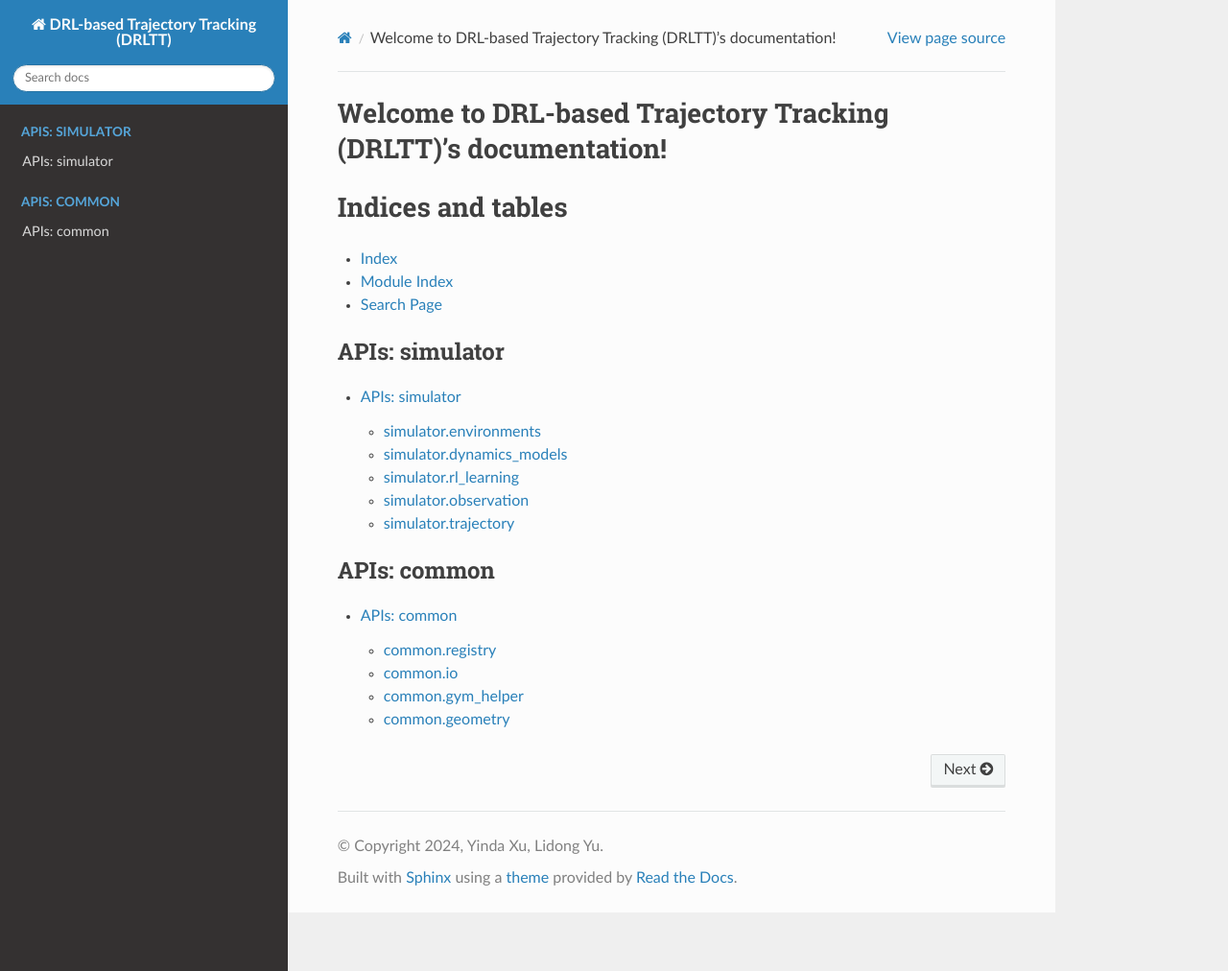
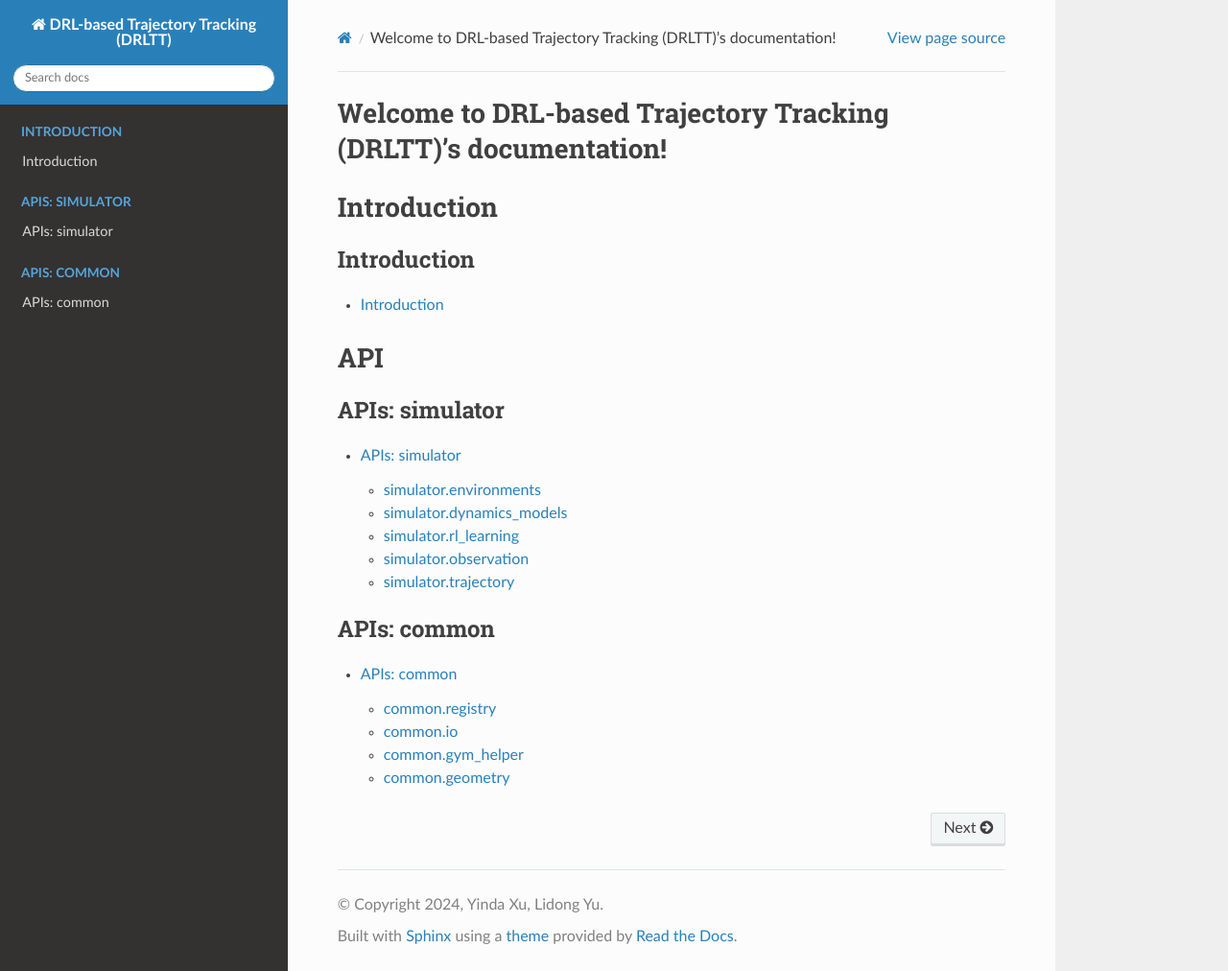
Before and after one commit to MARMOTatZJU/drl-based-trajectory-tracking, a Sphinx documentation site: the page built from docs/source/index.rst, in a window 1280 px wide and 1012 px high. Shown: the whole window at 96% size. Built offline with Sphinx 7.4.7 and the Read the Docs theme 2.0.0, drawn with Linux system fonts in a browser that asks for light colours.

Commit message:
[xyd/doc] add introduction
- README.md as introduction page

```diff
--- a/docs/source/conf.py
+++ b/docs/source/conf.py
@@ -36,6 +36,12 @@ extensions = [
     'myst_parser',  # substitute of `recommonmark`
 ]
 
+source_suffix = {
+    '.rst': 'restructuredtext',
+    '.txt': 'markdown',
+    '.md': 'markdown',
+}
+
 templates_path = ['_templates']
 exclude_patterns = []
 
--- a/docs/source/index.rst
+++ b/docs/source/index.rst
@@ -6,18 +6,26 @@
 Welcome to DRL-based Trajectory Tracking (DRLTT)'s documentation!
 =================================================================
 
+Introduction
+==================
+
 .. toctree::
-   :maxdepth: 2
-   :caption: Contents:
+   :maxdepth: 3
+   :caption: Introduction
+
+   rst_files/readme
 
 
+.. Indices and tables
+.. ==================
 
-Indices and tables
+.. * :ref:`genindex`
+.. * :ref:`modindex`
+.. * :ref:`search`
+
+
+API
 ==================
-
-* :ref:`genindex`
-* :ref:`modindex`
-* :ref:`search`
 
 .. toctree::
    :maxdepth: 2
--- /dev/null
+++ b/docs/source/rst_files/readme.rst
@@ -0,0 +1,4 @@
+Introduction
+==================
+
+.. include:: ../../../README
```
